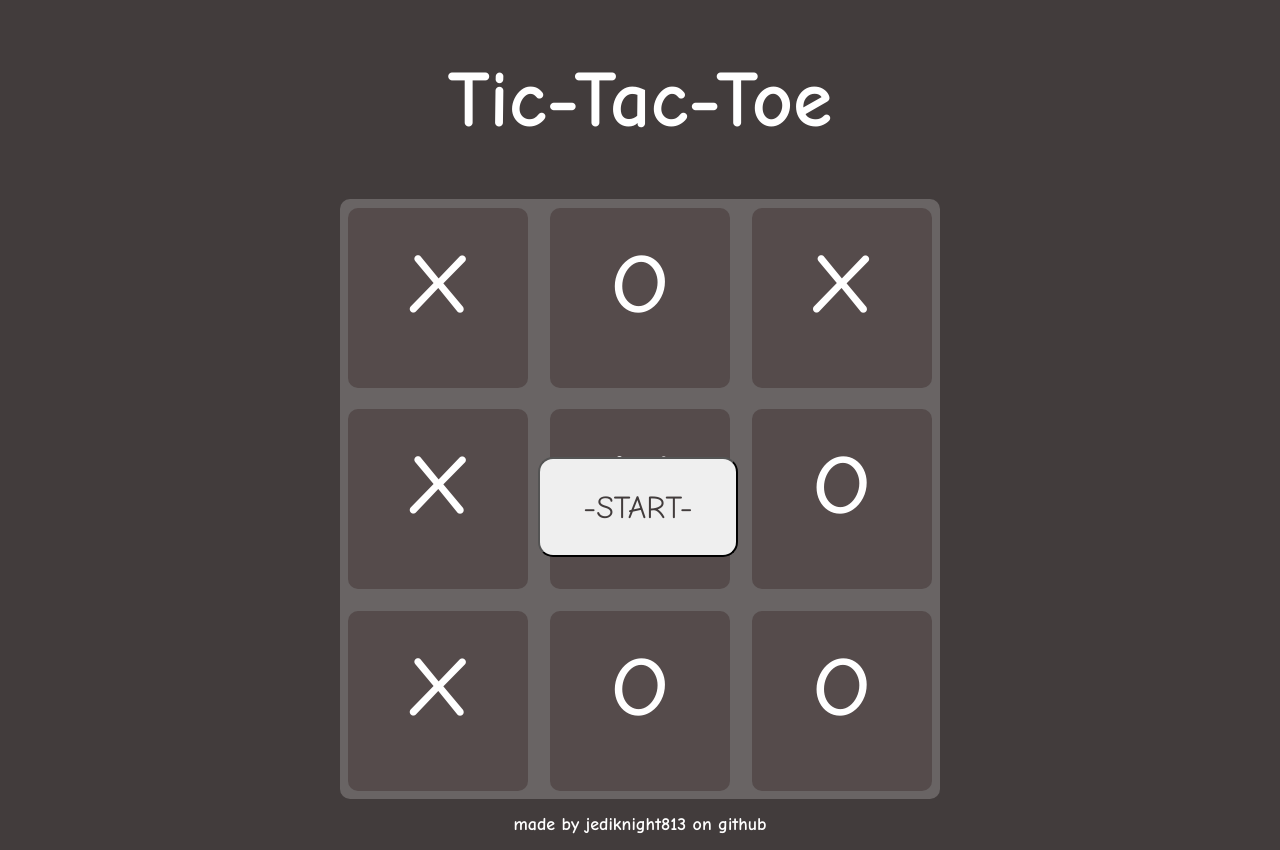
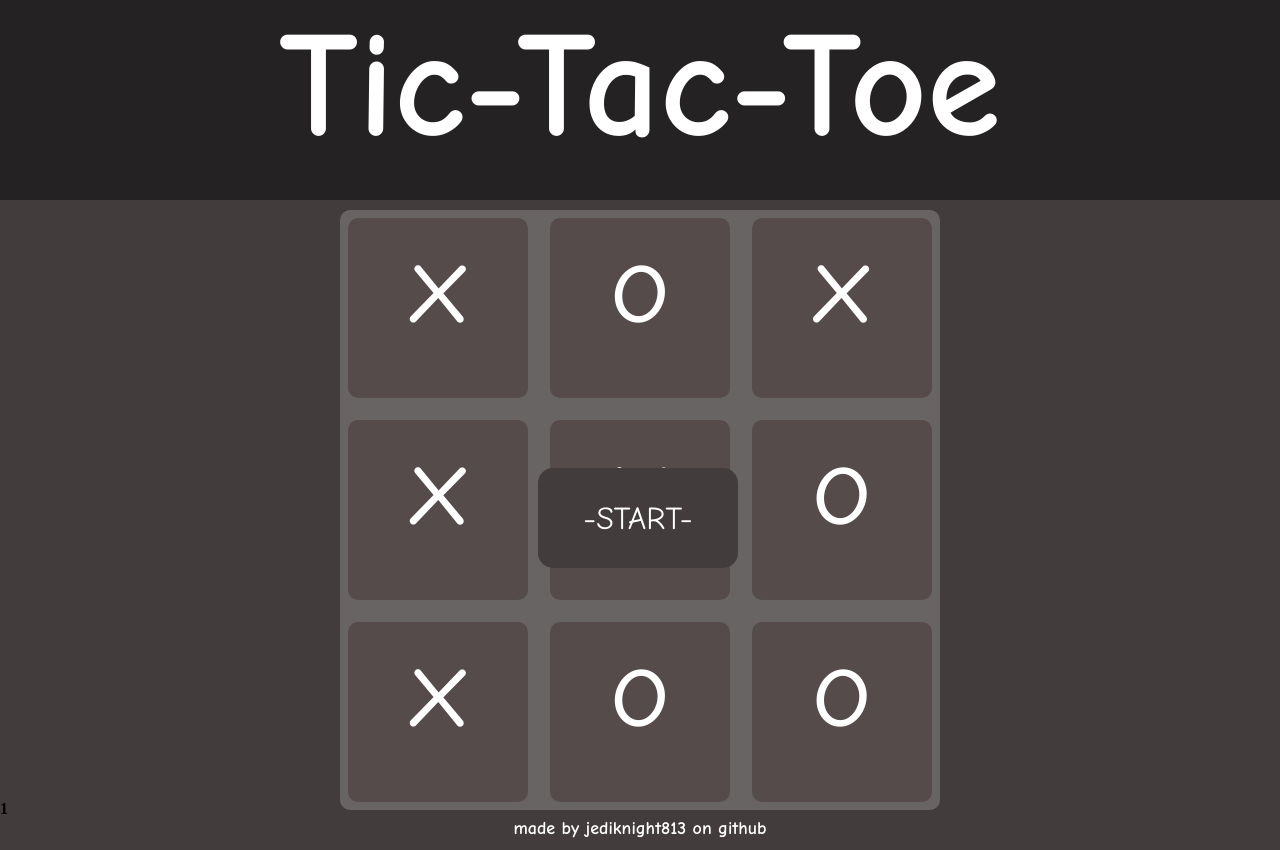
Before and after one commit to jediknight813/Tic-Tac-Toe, a plain HTML site: page index.html in a window 1280 px wide. Drawn offline with Linux system fonts and the light colour scheme.

Commit message:
updated ui

```diff
--- a/index.html
+++ b/index.html
@@ -7,8 +7,8 @@
     <meta name="viewport" content="width=device-width, initial-scale=1.0">
     <title>Tic-Tac-Toe</title>
 </head>
+<h1 class="Title"> Tic-Tac-Toe </h1>
 <body class="background">
-    <h1 class="Title"> Tic-Tac-Toe </h1>
     <div class="screen">
         <div class="board">
             <div class="board_grid">x</div>
@@ -22,11 +22,15 @@
             <div class="board_grid">o</div>
         </div>
 
-        <div class="centerbuttons">
-            <button class="menubuttonstyle"> -START- </button>
+            <div class="centerbuttons">
+                <button class="menubuttonstyle"> -START- </button>
 
         </div>
     </div>
-    <h2> made by jediknight813 on github </h2>
+
+    <footer>
+        <h1>1</h1>
+        <h2> made by jediknight813 on github </h2>
+    </footer>
 </body>
 </html>
--- a/syles.css
+++ b/syles.css
@@ -1,8 +1,26 @@
+* {
+    margin: 0;
+    padding: 0;
+    border: 0;
+    outline: 0;
+    font-size: 100%;
+    vertical-align: baseline;
+}
+
+
+
+
+
+
 .Title {
     font-family:Comic Sans MS, Comic Sans, cursive;
-    font-size: 80px;
+    font-size: 150px;
     text-align: center;
     color: white;
+    height: 200px;
+    width: 100%;
+    background-color: rgb(36, 34, 34);
+    top: 0;
 }
 
 .background {
@@ -30,6 +48,7 @@
     font-family:Comic Sans MS, Comic Sans, cursive;
     margin: auto;
     text-align: center;
+    top: 10px;
 
 }
 
@@ -40,17 +59,30 @@
     background-color: #696464;
     border-radius: 10px;
     position: relative;
+    top: 10px;
 }
 
 .menubuttonstyle {
-    color: rgb(66, 60, 60);
+    color: rgb(255, 255, 255);
     text-align: center;
     width: 200px;
     height: 100px;
     font-size: xx-large;
     font-family:Comic Sans MS, Comic Sans, cursive;
     border-radius: 15px;
+    background-color: rgb(66, 60, 60);
 }
+
+
+.menubuttonstyle:hover {
+    color: rgb(255, 255, 255);
+    text-align: center;
+    font-size: xx-large;
+    font-family:Comic Sans MS, Comic Sans, cursive;
+    border-radius: 15px;
+    background-color: rgb(59, 55, 55);
+}
+
 
 .centerbuttons {
     position: absolute;
@@ -59,6 +91,7 @@
 }
 
 h2 {
+    top: 600px;
     color: white;
     font-size: large;
     text-align: center;
@@ -66,6 +99,13 @@ h2 {
 }
 
 h2:hover {
+    top: 600px;
     font-size: larger;
     color: white;
 }
+
+.menubuttonstyle:active {
+    color: rgb(255, 255, 255);
+    background-color: rgb(51, 48, 48);
+
+}
```
